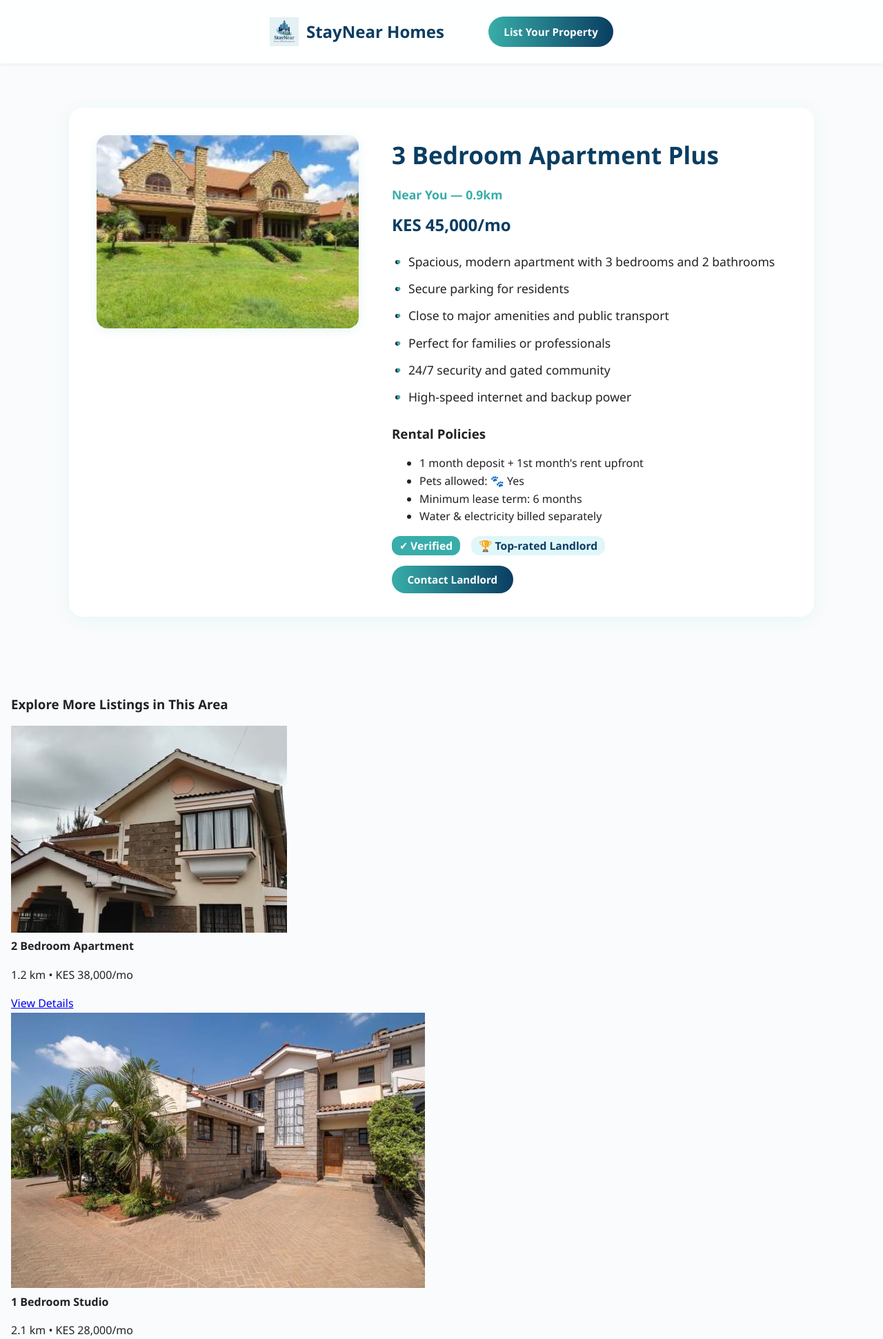
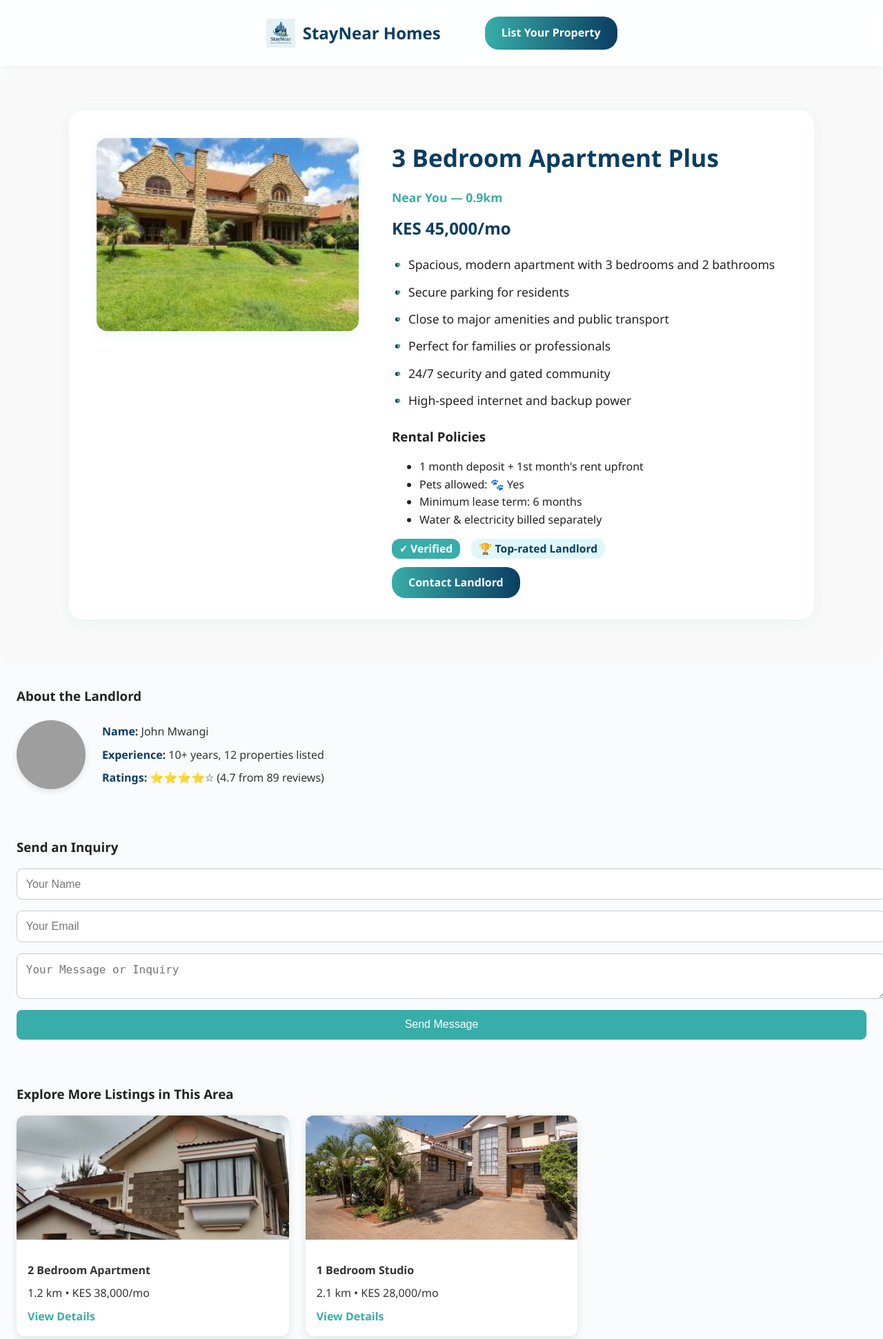
Before and after one commit to MwitaKefa/StayNear, a Django app: page /property/1 in a window 1280 px wide. Shown: the top 1941 px of the page at 69% size. Run offline with Django 5.2, Linux system fonts and the light colour scheme; grey boxes are pictures that could not be loaded.

Commit message:
Added more styles to the Property detail apge

```diff
--- a/static/css/property_detail.css
+++ b/static/css/property_detail.css
@@ -1,8 +1,34 @@
 /* ========= Property Detail Page Specific Styles ========= */
+.header-cta {
+  background: linear-gradient(90deg, #38ada9 0%, #0a3d62 100%);
+  color: #fff;
+  border-radius: 20px;
+  padding: 0.7rem 1.5rem;
+  font-size: 1rem;
+  font-weight: 600;
+  text-decoration: none;
+  transition: all 0.3s ease;
+}
+
+.header-cta:hover {
+  background: linear-gradient(90deg, #0a3d62 0%, #38ada9 100%);
+  transform: scale(1.05);
+}
+
+@media (max-width: 600px) {
+  .property-detail-info h2 {
+    font-size: 1.6rem;
+  }
+  .property-detail-img {
+    height: 200px;
+  }
+}
 
 /* Property Detail Section */
 .property-detail-section {
   padding: 4rem 1.5rem;
+  background: #f9f9f9;
+  border-radius: 20px;
 }
 
 .property-detail-container {
@@ -25,6 +51,12 @@
   border-radius: 16px;
   box-shadow: 0 3px 14px rgba(56, 173, 169, 0.12);
   background: #e0f7fa;
+  transition: transform 0.3s ease, box-shadow 0.3s ease;
+}
+
+.property-detail-img:hover {
+  transform: scale(1.02);
+  box-shadow: 0 6px 20px rgba(56, 173, 169, 0.15);
 }
 
 .property-detail-info {
@@ -108,3 +140,119 @@
     list-style-position: inside;
   }
 }
+
+/* Landlord Profile Section */
+.landlord-profile {
+  padding: 2rem 1.5rem;
+}
+
+.landlord-info {
+  display: flex;
+  align-items: center;
+  gap: 1.5rem;
+}
+
+.landlord-img {
+  width: 100px;
+  height: 100px;
+  border-radius: 50%;
+  object-fit: cover;
+  box-shadow: 0 3px 10px rgba(0, 0, 0, 0.1);
+}
+
+.landlord-details p {
+  margin: 0.5rem 0;
+  font-size: 1rem;
+  color: #333;
+}
+
+.landlord-details strong {
+  color: #0a3d62;
+}
+
+/* Contact Form Section */
+.contact-form-section {
+  padding: 2rem 1.5rem;
+}
+
+.inquiry-form {
+  display: flex;
+  flex-direction: column;
+  gap: 1rem;
+}
+
+.inquiry-form input,
+.inquiry-form textarea {
+  width: 100%;
+  padding: 0.8rem;
+  border: 1px solid #ccc;
+  border-radius: 8px;
+  font-size: 1rem;
+}
+
+.inquiry-form button {
+  background: #38ada9;
+  color: #fff;
+  border: none;
+  padding: 0.8rem 1.5rem;
+  font-size: 1rem;
+  border-radius: 8px;
+  cursor: pointer;
+  transition: background 0.3s ease;
+}
+
+.inquiry-form button:hover {
+  background: #0a3d62;
+}
+
+/* More Listings Section */
+.more-listings-section {
+  padding: 2rem 1.5rem;
+}
+
+.listing-grid {
+  display: flex;
+  flex-wrap: wrap;
+  gap: 1.5rem;
+}
+
+.listing-card {
+  background: #fff;
+  border-radius: 12px;
+  box-shadow: 0 3px 12px rgba(0, 0, 0, 0.1);
+  overflow: hidden;
+  width: calc(33.333% - 1rem);
+  min-width: 280px;
+  transition: transform 0.3s ease, box-shadow 0.3s ease;
+}
+
+.listing-card:hover {
+  transform: translateY(-5px);
+  box-shadow: 0 6px 18px rgba(0, 0, 0, 0.15);
+}
+
+.listing-card img {
+  width: 100%;
+  height: 180px;
+  object-fit: cover;
+}
+
+.card-info {
+  padding: 1rem;
+}
+
+.card-info p {
+  margin: 0.5rem 0;
+  font-size: 1rem;
+  color: #333;
+}
+
+.card-info a {
+  color: #38ada9;
+  text-decoration: none;
+  font-weight: 600;
+}
+
+.card-info a:hover {
+  text-decoration: underline;
+}
--- a/templates/property_detail.html
+++ b/templates/property_detail.html
@@ -23,6 +23,8 @@
     </div>
   </header>
 
+  <!-- Property Details Section -->
+  <div class="section-card">
     <section class="property-detail-section">
       <div class="property-detail-container">
         <img src="/static/images/house1.jpg" alt="Property Image" class="property-detail-img">
@@ -53,48 +55,25 @@
         </div>
       </div>
     </section>
-
-  <section class="more-listings-section">
-  <h3>Explore More Listings in This Area</h3>
-  <div class="listing-grid">
-
-    <div class="listing-card">
-      <img src="/static/images/house2.jpg" alt="House 2">
-      <div class="card-info">
-        <p><strong>2 Bedroom Apartment</strong></p>
-        <p>1.2 km • KES 38,000/mo</p>
-        <a href="/property_detail/2">View Details</a>
-      </div>
   </div>
 
-    <div class="listing-card">
-      <img src="/static/images/house3.jpg" alt="House 3">
-      <div class="card-info">
-        <p><strong>1 Bedroom Studio</strong></p>
-        <p>2.1 km • KES 28,000/mo</p>
-        <a href="/property_detail/3">View Details</a>
-      </div>
-    </div>
-
-    <div class="listing-card">
-      <img src="/static/images/house4.jpg" alt="House 4">
-      <div class="card-info">
-        <p><strong>3 BHK Modern Flat</strong></p>
-        <p>3.7 km • KES 48,000/mo</p>
-        <a href="/property_detail/4">View Details</a>
-      </div>
-    </div>
-
-  </div>
-</section>
-
+   <!-- Landlord Profile Section -->
+  <div class="section-card">
     <section class="landlord-profile">
       <h3>About the Landlord</h3>
+      <div class="landlord-info">
+        <img src="/static/images/landlord.jpg" alt="Landlord Photo" class="landlord-img">
+        <div class="landlord-details">
           <p><strong>Name:</strong> John Mwangi</p>
           <p><strong>Experience:</strong> 10+ years, 12 properties listed</p>
           <p><strong>Ratings:</strong> ⭐⭐⭐⭐☆ (4.7 from 89 reviews)</p>
+        </div>
+      </div>
     </section>
+  </div>
 
+  <!-- Contact Form Section -->
+  <div class="section-card">
     <section class="contact-form-section">
       <h3>Send an Inquiry</h3>
       <form class="inquiry-form">
@@ -104,7 +83,35 @@
         <button type="submit">Send Message</button>
       </form>
     </section>
+  </div>
 
+  <!-- More Listings Section -->
+  <div class="section-card">
+    <section class="more-listings-section">
+      <h3>Explore More Listings in This Area</h3>
+      <div class="listing-grid">
+        <div class="listing-card">
+          <img src="/static/images/house2.jpg" alt="House 2">
+          <div class="card-info">
+            <p><strong>2 Bedroom Apartment</strong></p>
+            <p>1.2 km • KES 38,000/mo</p>
+            <a href="/property_detail/2">View Details</a>
+          </div>
+        </div>
+        <div class="listing-card">
+          <img src="/static/images/house3.jpg" alt="House 3">
+          <div class="card-info">
+            <p><strong>1 Bedroom Studio</strong></p>
+            <p>2.1 km • KES 28,000/mo</p>
+            <a href="/property_detail/3">View Details</a>
+          </div>
+        </div>
+      </div>
+    </section>
+  </div>
+
+  <!-- Map Section -->
+  <div class="section-card">
     <section class="map-section">
       <h3>Location</h3>
       <iframe
@@ -114,7 +121,9 @@
         loading="lazy">
       </iframe>
     </section>
+  </div>
 
+  <!-- Footer -->
   <footer class="main-footer colored-footer">
     <div class="footer-content">
       <div class="footer-about">
```
Lines whose indentation alone changed are shown as unchanged.
